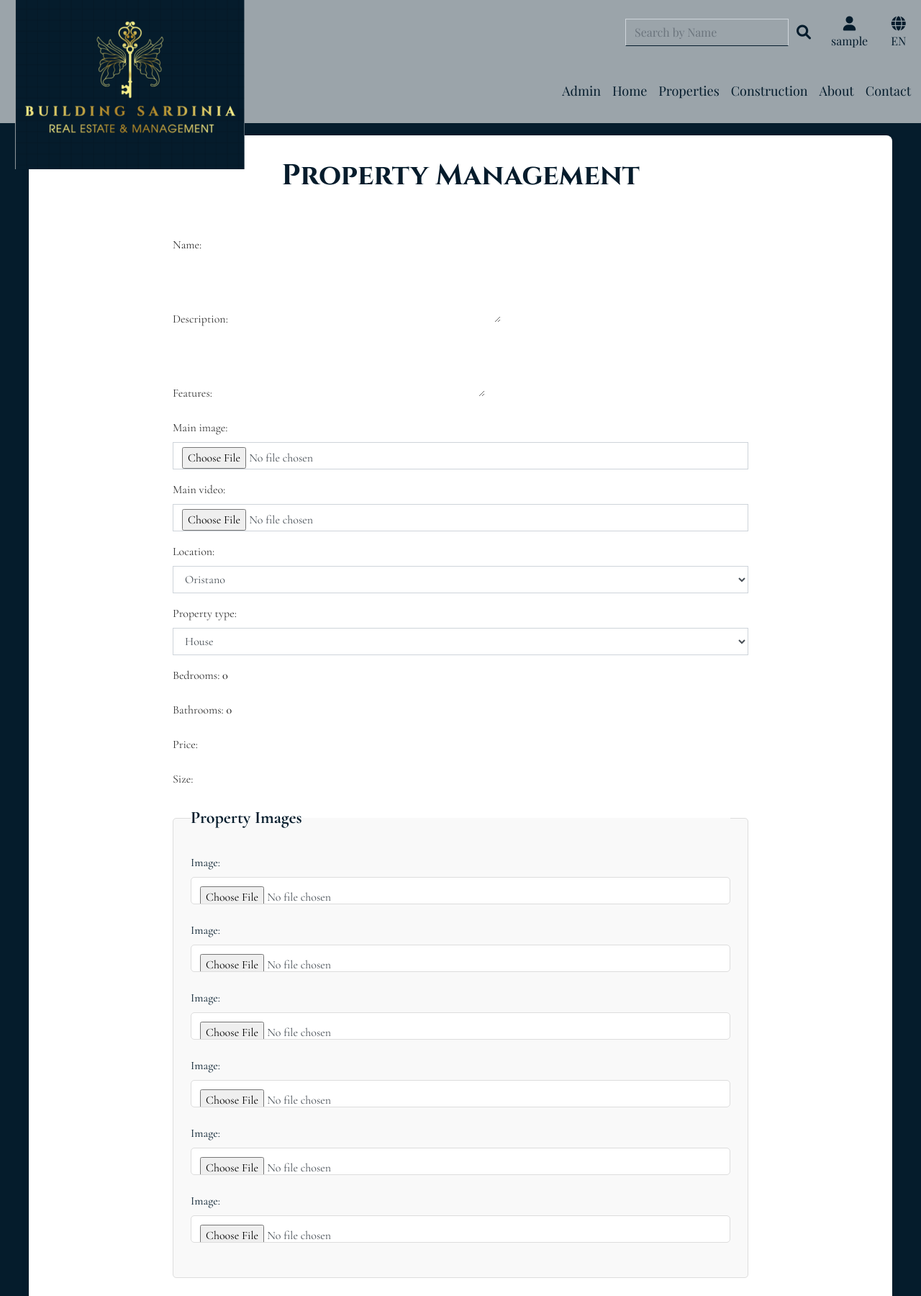
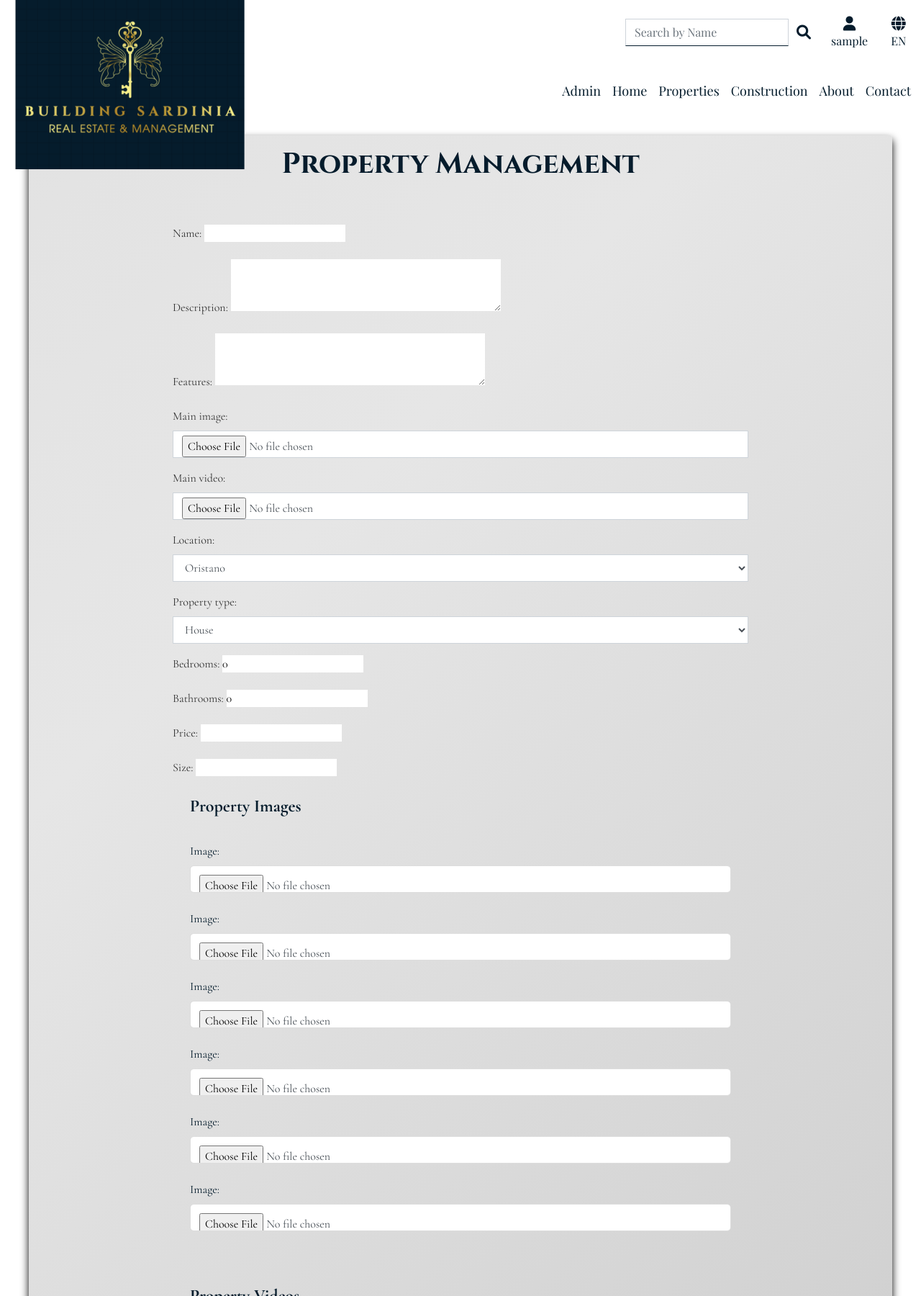
Before and after one commit to Lilla-Kavecsanszki/residenza126, a Django app: page /properties/manage/ in a window 1280 px wide. Shown: the top 1800 px of the page at 72% size. Run offline with Django 4.2, Linux system fonts and the light colour scheme; the visitor is signed in with stand-in values (Sample User, id 1); some libraries are stand-ins or nearby versions; some web fonts are replaced.

Commit message:
Started styling Property Management page

```diff
--- a/properties/templates/properties/property_management.html
+++ b/properties/templates/properties/property_management.html
@@ -7,7 +7,7 @@
 {% endblock %}
 
 {% block content %}
-<div class="container">
+<div class="container mirror-silver-background">
     <h1>Property Management</h1>
 
     <!-- Display success or error messages -->
--- a/static/css/property_management.css
+++ b/static/css/property_management.css
@@ -1,8 +1,8 @@
 /* Base Styles */
 body {
     font-family: "Cormorant Garamond", serif;
-    background-color: #051c2c;
-    color: whitesmoke;
+    background-color: #fff;
+    color: #051c2c;;
     padding-top: 60px; /* Adjust based on your header height */
 }
 
@@ -10,11 +10,26 @@ body {
 .container {
     padding: 2em;
     margin-top: 10%;
+    margin-bottom: 2%;
     max-width: 1200px;
-    background-color: #ffffff;
-    color: #333;
-    border-radius: 8px;
-    box-shadow: 0 6px 12px rgba(5, 28, 44, 0.1);
+    color: #051c2c;
+    border-radius: 3px;
+    box-shadow: 0 6px 12px rgba(0, 0, 0, 1);
+}
+
+.mirror-silver-background {
+    background: linear-gradient(135deg, #f2f2f2, #d9d9d9, #e6e6e6, #bfbfbf, #f2f2f2);
+    color: #333; /* Text color for contrast */
+    padding: 1em;
+    background-size: 400% 400%; /* Enhance gradient movement */
+    animation: shiny-effect 5s ease-in-out infinite;
+}
+
+/* Animation to create a moving shine effect */
+@keyframes shiny-effect {
+    0% { background-position: 0% 50%; }
+    50% { background-position: 100% 50%; }
+    100% { background-position: 0% 50%; }
 }
 
 h1 {
@@ -32,11 +47,10 @@ form {
 }
 
 fieldset {
-    border: 1px solid #ddd;
-    border-radius: 5px;
+    border: none;
     padding: 1.5em;
     margin-bottom: 1.5em;
-    background-color: #f9f9f9;
+    background-color: transparent;
 }
 
 legend {
@@ -87,7 +101,7 @@ button.btn-primary {
     color: white;
     border: none;
     padding: 0.75em 1.5em;
-    border-radius: 5px;
+    border-radius: 1px;
     cursor: pointer;
     font-size: 1em;
     transition: background-color 0.3s ease;
```
